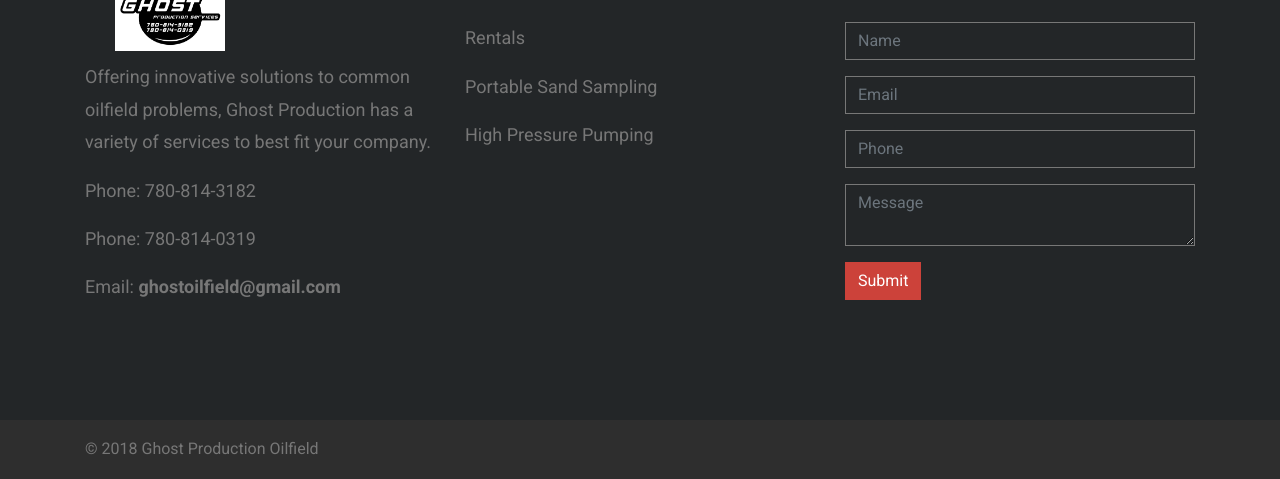
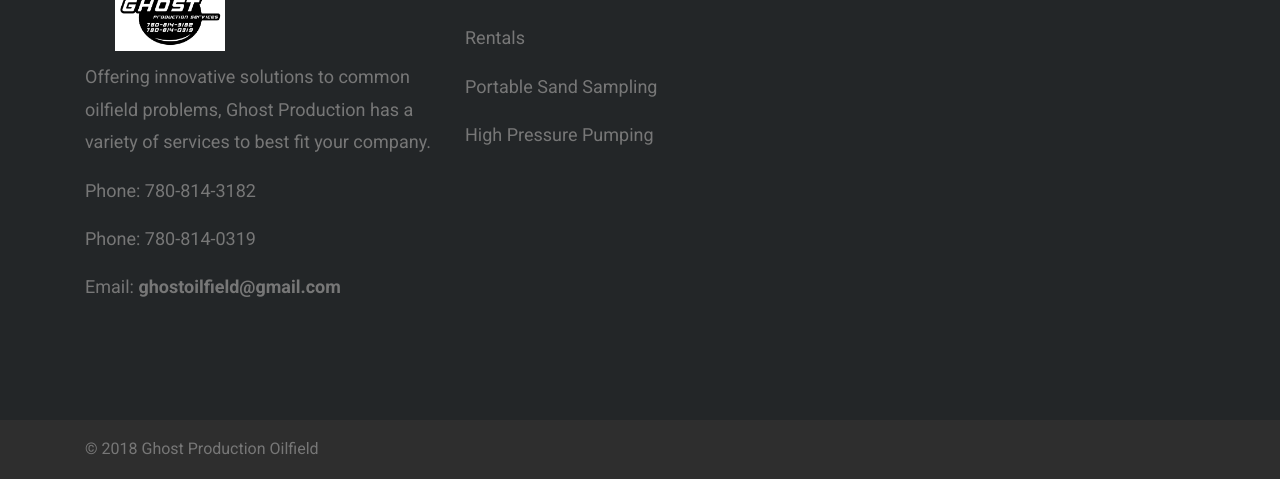
Before and after one commit to colbygarland/ghost-production, a plain HTML site: page index.html in a window 1280 px wide. Shown: the part 3218-3697 px from the top of the page. Drawn offline with Linux system fonts and the light colour scheme.

Commit message:
removed contact form

```diff
--- a/index.html
+++ b/index.html
@@ -233,23 +233,6 @@
 
               <div class="col-lg-4">
                 <h4>Contact Us</h4>
-                <form action="" name="contact" netlify>
-                  <div class="form-group">
-                    <input type="text" class="form-control" name="Name" placeholder="Name" required>
-                  </div>
-                  <div class="form-group">
-                    <input type="email" class="form-control" name="Email" placeholder="Email" required>
-                  </div>
-                  <div class="form-group">
-                    <input type="phone" class="form-control" name="Phone" placeholder="Phone">
-                  </div>
-                  <div class="form-group">
-                    <textarea class="form-control" name="Message" placeholder="Message"></textarea>
-                  </div>
-                  <div class="form-group">
-                    <input type="submit" class="btn btn-primary" value="Submit">
-                  </div>
-                </form>
               </div>
 
             </div>
```
